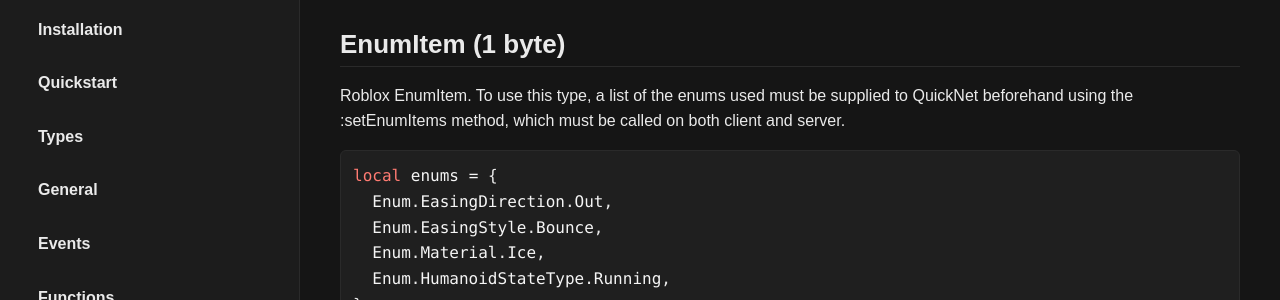
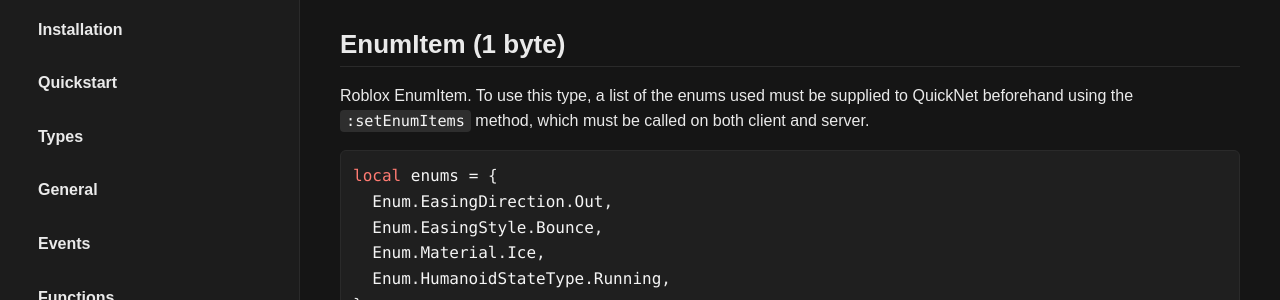
Before and after one commit to breadboardengineer1234/QuickNet, a Jekyll site: the page built from docs/types.md, in a window 1280 px wide and 900 px high, scrolled down 1348 px. Shown: the part 173-473 px from the top of the window. Built offline with Jekyll 4.4.1, drawn with Linux system fonts in a browser that asks for light colours.

````diff
--- a/docs/types.md
+++ b/docs/types.md
@@ -42,7 +42,7 @@ local color = Color3.new(1, 1, 1)
 Buffer object, max length 65535.
 
 ## EnumItem (1 byte)
-Roblox EnumItem. To use this type, a list of the enums used must be supplied to QuickNet beforehand using the :setEnumItems method, which must be called on both client and server.
+Roblox EnumItem. To use this type, a list of the enums used must be supplied to QuickNet beforehand using the ```:setEnumItems``` method, which must be called on both client and server.
 ```lua
 local enums = {
   Enum.EasingDirection.Out,
````
